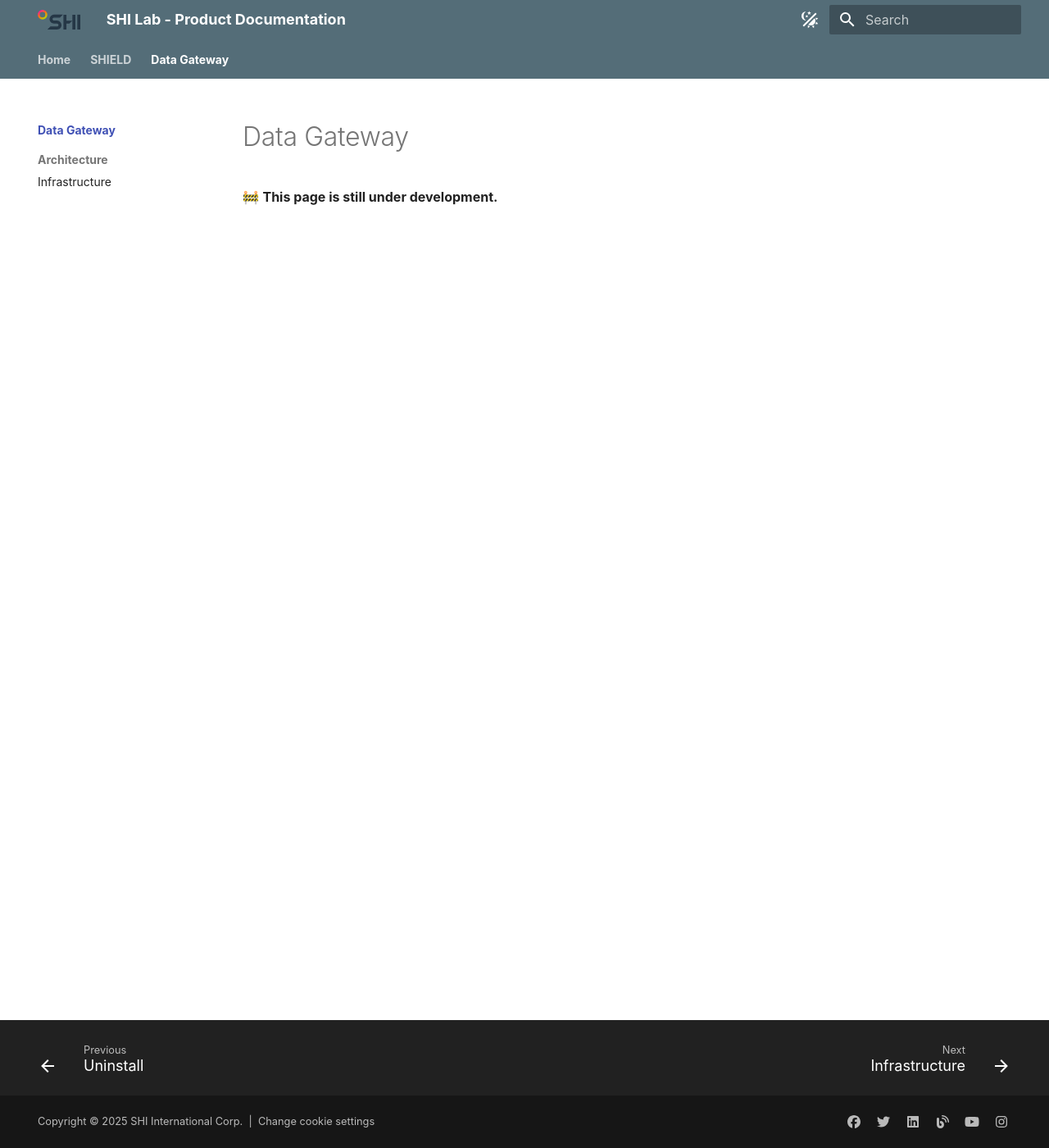
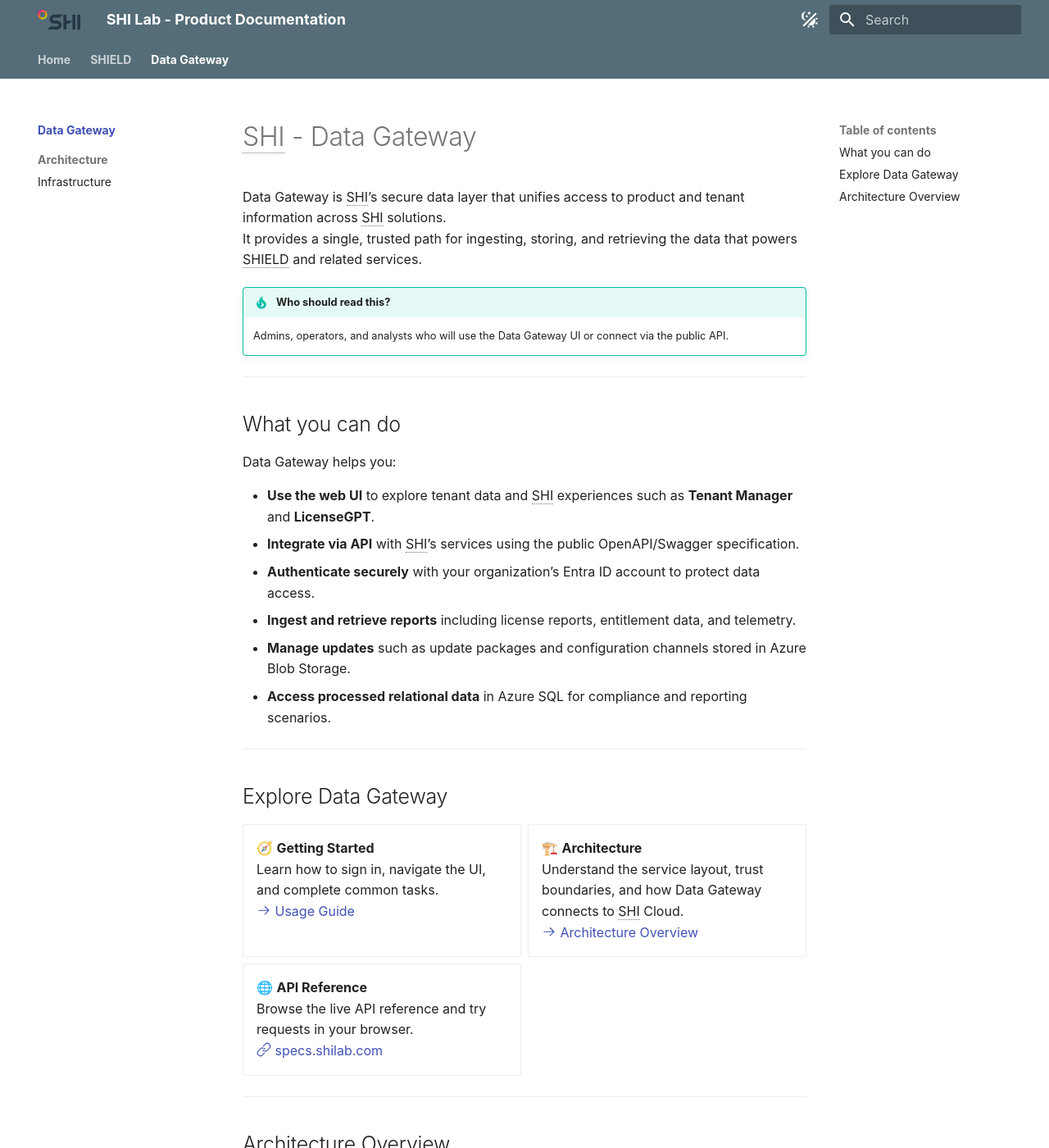
Before and after one commit to Software-Hardware-Integration-Lab/Documentation, an MkDocs documentation site: the page built from docs/Data-Gateway/index.md, in a window 1280 px wide and 1400 px high. Shown: the whole window at 82% size. Built offline with MkDocs 1.6.1 and Material for MkDocs 9.7.7, drawn with Linux system fonts in a browser that asks for light colours; plug-ins that fetch from the network failed and are left out.

Commit message:
reviewed index.md

````diff
--- a/docs/Data-Gateway/index.md
+++ b/docs/Data-Gateway/index.md
@@ -1,3 +1,97 @@
-# Data Gateway
+# SHI - Data Gateway
 
-🚧 **This page is still under development.**
+Data Gateway is SHI’s secure data layer that unifies access to product and tenant information across SHI solutions.
+It provides a single, trusted path for ingesting, storing, and retrieving the data that powers SHIELD and related services.
+
+!!! tip "Who should read this?"
+    Admins, operators, and analysts who will use the Data Gateway UI or connect via the public API.
+
+---
+
+## What you can do
+
+Data Gateway helps you:
+
+- **Use the web UI** to explore tenant data and SHI experiences such as **Tenant Manager** and **LicenseGPT**.
+- **Integrate via API** with SHI’s services using the public OpenAPI/Swagger specification.
+- **Authenticate securely** with your organization’s Entra ID account to protect data access.
+- **Ingest and retrieve reports** including license reports, entitlement data, and telemetry.
+- **Manage updates** such as update packages and configuration channels stored in Azure Blob Storage.
+- **Access processed relational data** in Azure SQL for compliance and reporting scenarios.
+
+---
+
+## Explore Data Gateway
+
+<div class="grid cards" markdown>
+- 🧭 **Getting Started**
+  Learn how to sign in, navigate the UI, and complete common tasks.
+  [:octicons-arrow-right-24: Usage Guide](./Usage-Guide/index.md)
+
+- 🏗️ **Architecture**
+  Understand the service layout, trust boundaries, and how Data Gateway connects to SHI Cloud.
+  [:octicons-arrow-right-24: Architecture Overview](./Architecture/index.md)
+
+- 🌐 **API Reference**
+  Browse the live API reference and try requests in your browser.
+  [:octicons-link-24: specs.shilab.com](https://specs.shilab.com)
+</div>
+
+---
+
+## Architecture Overview
+
+```mermaid
+flowchart LR
+
+  %% ==========================================================
+  %% Data Gateway - High-level Architecture (Accessible + Modern)
+  %% Shapes communicate category:
+  %%   External: ([ ... ])         Components: [ ... ]
+  %%   Data store: [[ ... ]]       AI assistant: (( ... ))
+  %% ==========================================================
+
+  %% ---- Accessible, high-contrast style classes ----
+  classDef boundary fill:#F9FAFB,stroke:#5B6472,stroke-width:1.25px,rx:10,ry:10,color:#1F2937;
+  classDef external fill:#FFF4E6,stroke:#B45309,stroke-width:1.25px,rx:12,ry:12,color:#1F2937;
+  classDef component fill:#E8F1FF,stroke:#1D4ED8,stroke-width:1.25px,rx:8,ry:8,color:#0B1736;
+  classDef datastore fill:#ECFDF5,stroke:#047857,stroke-width:1.25px,rx:8,ry:8,color:#0B1736;
+  classDef ai fill:#F5F3FF,stroke:#6D28D9,stroke-width:1.25px,rx:8,ry:8,color:#0B1736;
+
+  %% ---- External actors ----
+  U([Users]):::external
+  IDP([Entra ID Sign in and Tokens]):::external
+
+  %% ---- SHI Cloud trust boundary ----
+  subgraph CLOUD [SHI Cloud]
+    direction LR
+
+    %% Core app components (rectangles)
+    UI[Data Gateway UI]:::component
+    API[Data Gateway API]:::component
+
+    %% Data layer (double borders)
+    BLK[[Azure Blob Storage Bulk Data]]:::datastore
+    UPD[[Azure Blob Storage Update Packages]]:::datastore
+    SQL[[Azure SQL Database Processed Data]]:::datastore
+
+    %% AI assistant (circle)
+    LLM((LicenseGPT Azure OpenAI)):::ai
+  end
+
+  class CLOUD boundary
+
+  %% ---- Flows  ----
+  U -->|HTTPS| UI
+  UI -->|OAuth2 Sign in| IDP
+  IDP -->|Tokens| UI
+  UI -->|HTTPS JWT| API
+
+  API -->|Read Write| BLK
+  API -->|Read Write| UPD
+  API -->|ORM| SQL
+  API -->|LLM Calls| LLM
+
+  linkStyle 1 stroke-dasharray:6 4,stroke:#5B6472,stroke-width:1.25px
+  linkStyle 2 stroke-dasharray:6 4,stroke:#5B6472,stroke-width:1.25px
+```
````
Also changed, not shown: docs/Data-Gateway/Usage-Guide/index.md (added).
